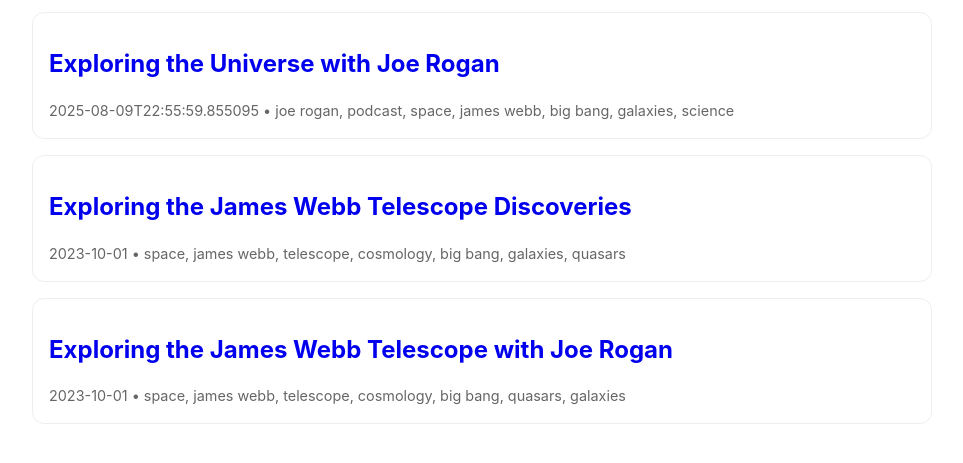
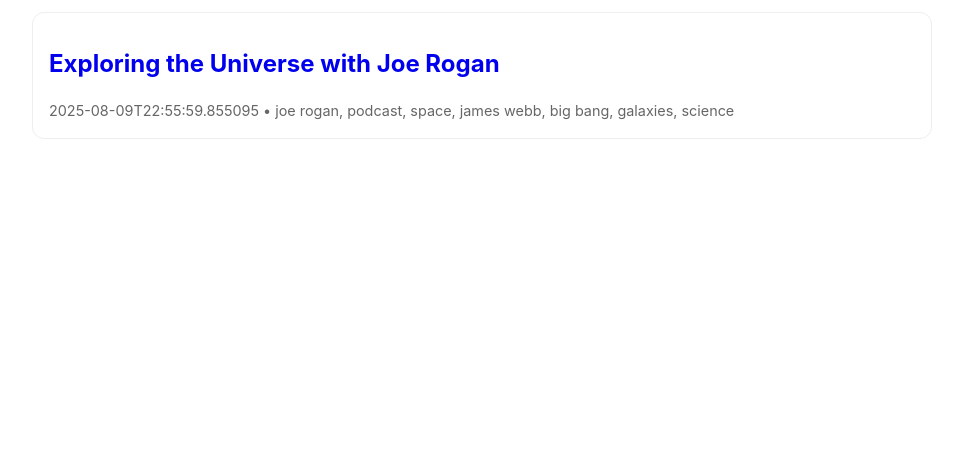
Before and after one commit to EchoLensAI/ai-podcast-site, a plain HTML site: page index.html in a window 1280 px wide. Shown: the part 127-590 px from the top of the page, without its empty margins (158-1121 px from the left). Drawn offline with Linux system fonts and the light colour scheme.

Commit message:
Clean duplicate slugs; keep newest only

```diff
--- a/index.html
+++ b/index.html
@@ -11,15 +11,5 @@
     <h2><a href="posts/2025/08/exploring-the-universe-with-joe-rogan/index.html">Exploring the Universe with Joe Rogan</a></h2>
     <div class="meta">2025-08-09T22:55:59.855095 • joe rogan, podcast, space, james webb, big bang, galaxies, science</div>
   </article>
-
-  <article class="card">
-    <h2><a href="posts/2025/08/exploring-the-james-webb-telescope-discoveries/index.html">Exploring the James Webb Telescope Discoveries</a></h2>
-    <div class="meta">2023-10-01 • space, james webb, telescope, cosmology, big bang, galaxies, quasars</div>
-  </article>
-
-  <article class="card">
-    <h2><a href="posts/2025/08/exploring-the-james-webb-telescope-with-joe-rogan/index.html">Exploring the James Webb Telescope with Joe Rogan</a></h2>
-    <div class="meta">2023-10-01 • space, james webb, telescope, cosmology, big bang, quasars, galaxies</div>
-  </article>
 </section>
 </html>
```
